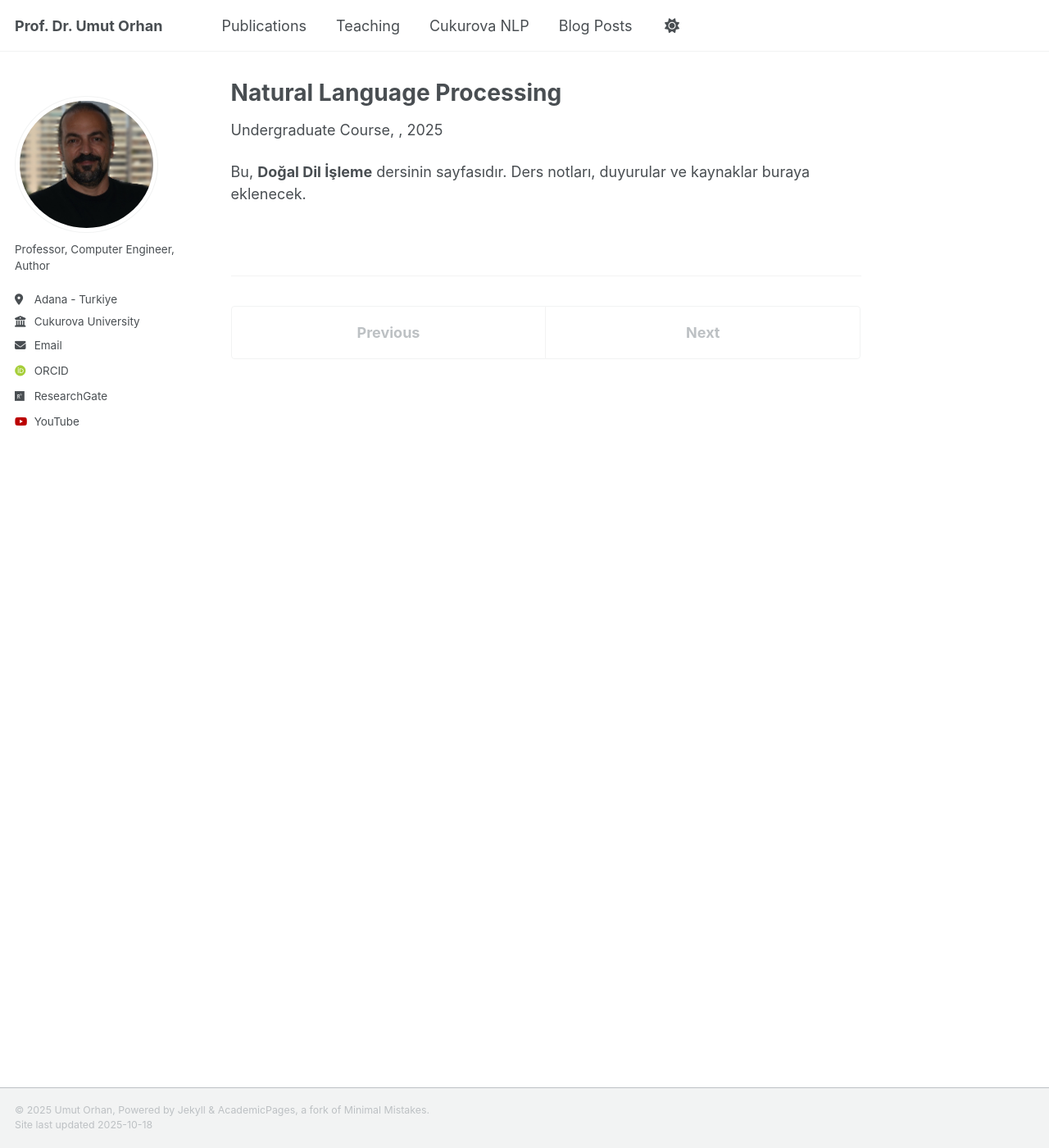
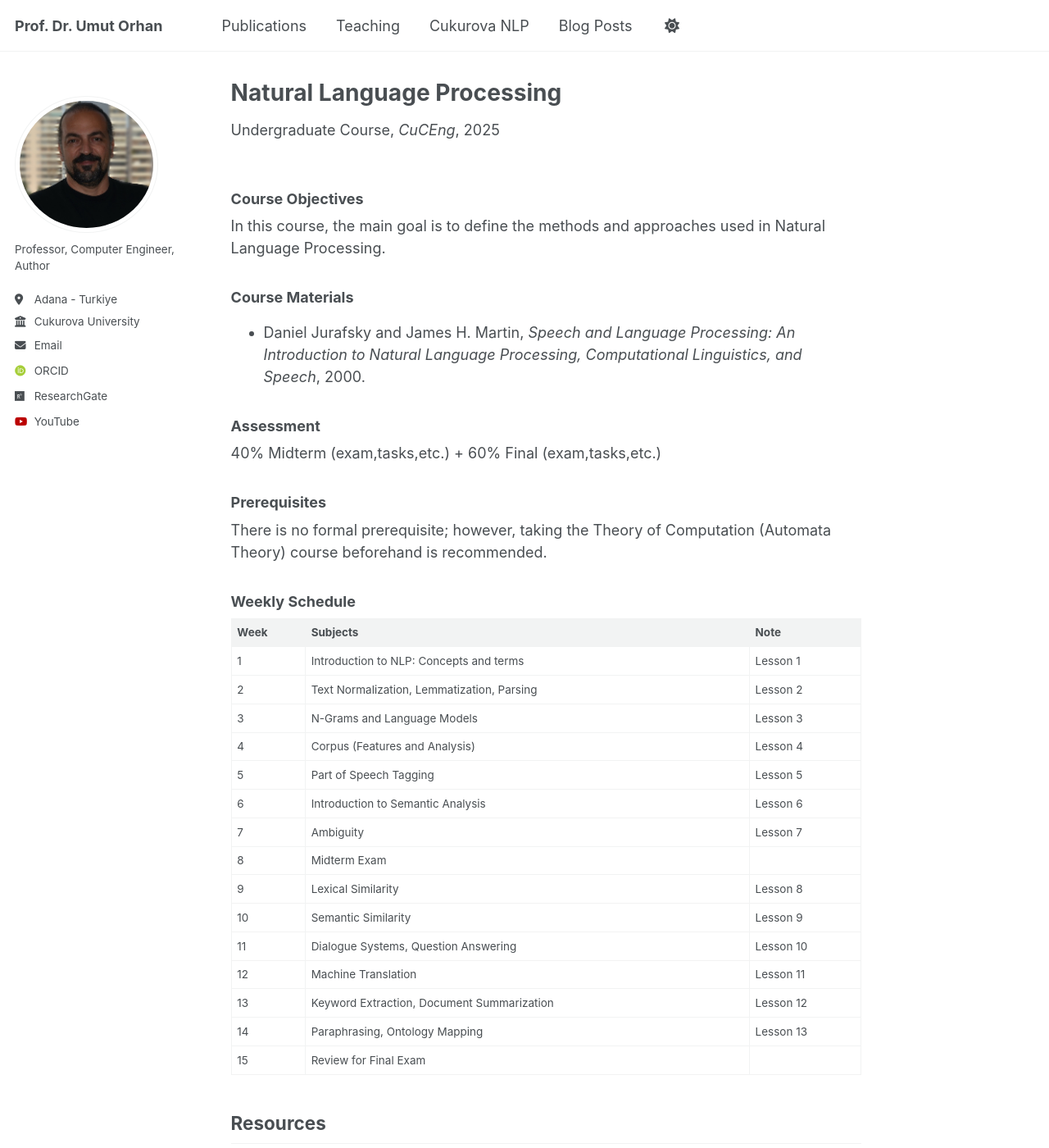
Before and after one commit to uorhan/uorhan.github.io, a Jekyll site: the page built from _teaching/nlp.md, in a window 1280 px wide and 1400 px high. Shown: the whole window at 82% size. Built offline with Jekyll 4.4.1, drawn with Linux system fonts in a browser that asks for light colours; some web fonts are replaced; some of the changed text lies outside the part shown.

Commit message:
Enhance NLP course page with detailed information
Added course objectives, materials, assessment details, prerequisites, weekly schedule, and resources for the Natural Language Processing course.

```diff
--- a/_teaching/nlp.md
+++ b/_teaching/nlp.md
@@ -3,6 +3,49 @@ title: "Natural Language Processing"
 collection: teaching
 type: "Undergraduate Course"
 permalink: /teaching/nlp
+venue: "CuCEng"
+year: 2025-1-1
 ---
 
-Bu, **Doğal Dil İşleme** dersinin sayfasıdır. Ders notları, duyurular ve kaynaklar buraya eklenecek.
+### Course Objectives
+In this course, the main goal is to define the methods and approaches used in Natural Language Processing.
+
+### Course Materials
+- Daniel Jurafsky and James H. Martin, *Speech and Language Processing: An Introduction to Natural Language Processing, Computational Linguistics, and Speech*, 2000.
+
+### Assessment
+40% Midterm (exam,tasks,etc.) + 60% Final (exam,tasks,etc.)
+
+### Prerequisites
+There is no formal prerequisite; however, taking the Theory of Computation (Automata Theory) course beforehand is recommended.
+
+### Weekly Schedule
+
+| Week | Subjects | Note |
+|------|-----------|------|
+| 1 | Introduction to NLP: Concepts and terms | Lesson 1 |
+| 2 | Text Normalization, Lemmatization, Parsing | Lesson 2 |
+| 3 | N-Grams and Language Models | Lesson 3 |
+| 4 | Corpus (Features and Analysis) | Lesson 4 |
+| 5 | Part of Speech Tagging | Lesson 5 |
+| 6 | Introduction to Semantic Analysis | Lesson 6 |
+| 7 | Ambiguity | Lesson 7 |
+| 8 | Midterm Exam |  |
+| 9 | Lexical Similarity | Lesson 8 |
+| 10 | Semantic Similarity | Lesson 9 |
+| 11 | Dialogue Systems, Question Answering | Lesson 10 |
+| 12 | Machine Translation | Lesson 11 |
+| 13 | Keyword Extraction, Document Summarization | Lesson 12 |
+| 14 | Paraphrasing, Ontology Mapping | Lesson 13 |
+| 15 | Review for Final Exam |  |
+
+## Resources
+Below you can find past exam papers.
+<ul>
+  {% assign files = site.static_files | where_exp: "file", "file.path contains '/assets/exams/nlp/'" %}
+  {% for file in files %}
+    {% if file.extname == ".pdf" %}
+      <li><a href="{{ file.path | relative_url }}">{{ file.name }}</a></li>
+    {% endif %}
+  {% endfor %}
+</ul>
```
